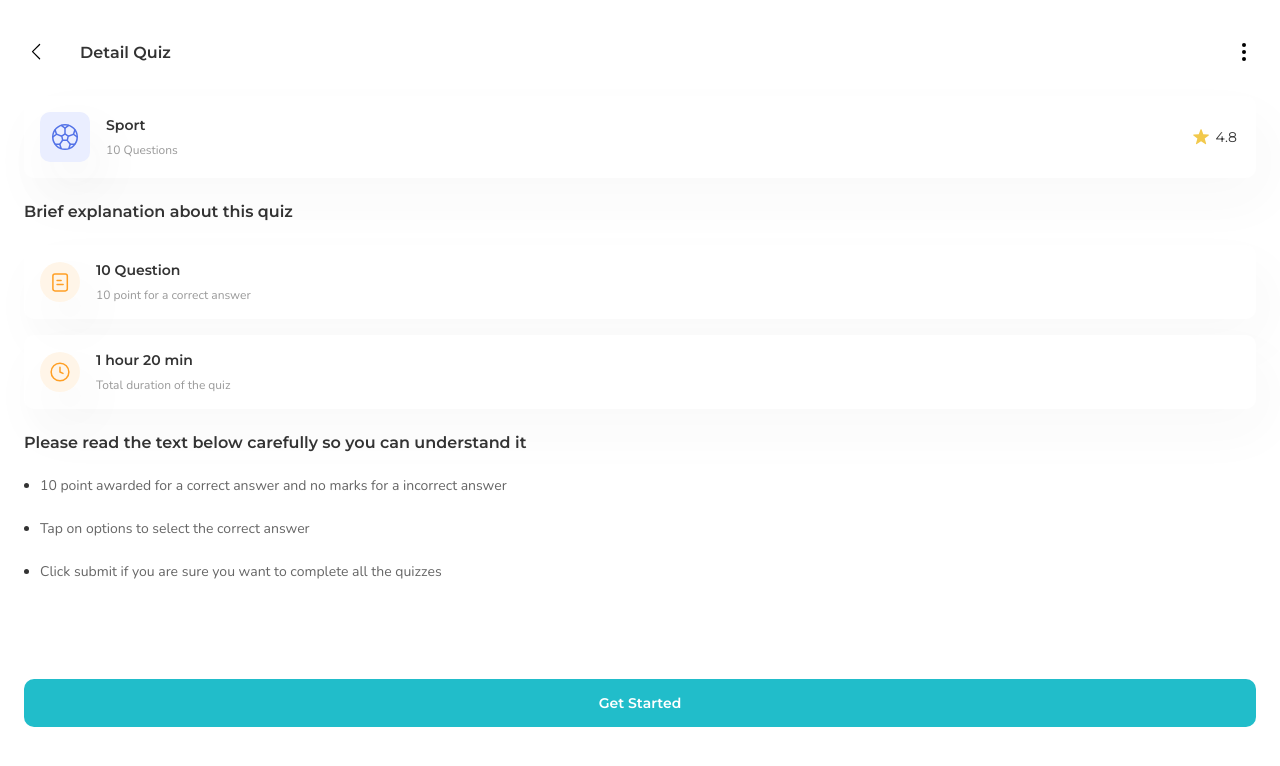
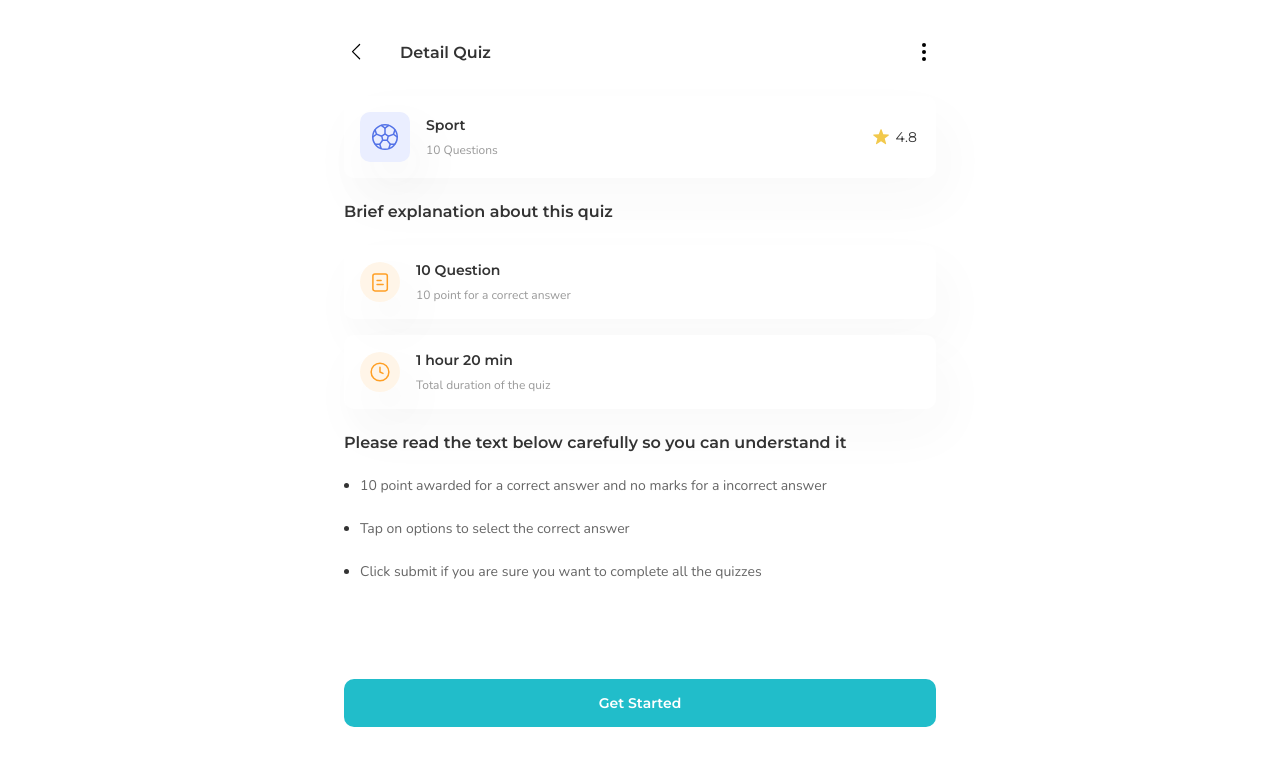
Before and after one commit to ecioferraz/quiz-modern-app, a React (Vite) app: page /detail in a window 1280 px wide. Shown: the top 766 px of the page. Built offline with nearby package versions, Linux system fonts and the light colour scheme.

Commit message:
fix: responsiveness

```diff
--- a/src/styles/GlobalStyles.ts
+++ b/src/styles/GlobalStyles.ts
@@ -23,9 +23,13 @@ export const GlobalStyles = createGlobalStyle`
       color: ${theme.font.color.primaryColor};
       font-family: ${theme.font.family.default};
       font-size: ${theme.font.sizes.small};
-      padding: 0 ${theme.spacings.medium};
+      padding: ${theme.spacings.xlarge} ${theme.spacings.medium};
       position: absolute;
       width: 100%;
+
+      @media screen and (min-width: 768px) {
+        width: 50%;
+      }
     }
 
     h1, h2, h3, h4, h5, h6 {
--- a/src/templates/Header/styles.ts
+++ b/src/templates/Header/styles.ts
@@ -7,7 +7,6 @@ export const Container = styled.header`
     justify-content: space-between;
     height: ${theme.spacings.medium};
     margin-bottom: ${theme.spacings.large};
-    margin-top: ${theme.spacings.xlarge};
     width: 100%;
 
     img {
--- a/src/templates/HeroHeader/styles.ts
+++ b/src/templates/HeroHeader/styles.ts
@@ -6,7 +6,6 @@ export const Container = styled.header`
     display: flex;
     justify-content: space-between;
     height: ${theme.spacings.xlarge};
-    margin-top: 4.1rem;
 
     img {
       height: ${theme.spacings.medium};
```
Also changed, not shown: 2 other files (tests, documents, lock files or other folders).
